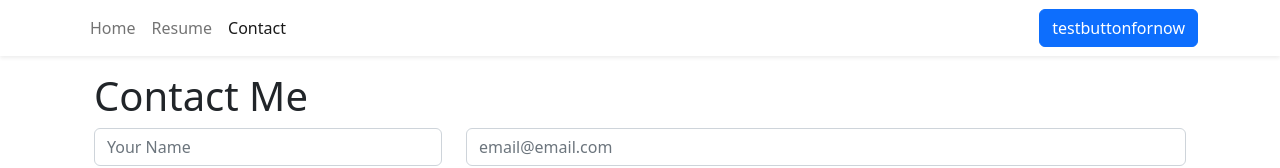
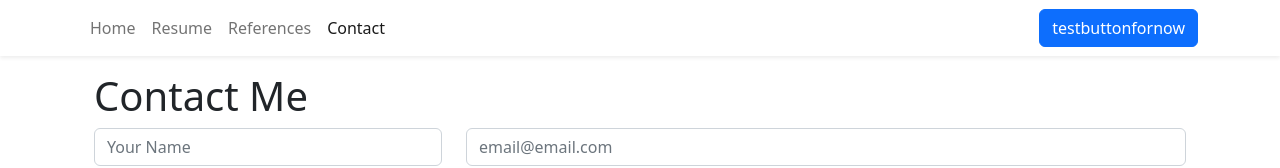
Before and after one commit to SJROHRXD/NICKYXD, a React (Vite) app: page /contact in a window 1280 px wide. Shown: the top 168 px of the page. Built offline with nearby package versions, Linux system fonts and the light colour scheme.

Commit message:
reference route, readme

```diff
--- a/src/App.tsx
+++ b/src/App.tsx
@@ -3,6 +3,7 @@ import { Container } from "react-bootstrap";
 import { Home } from "./pages/Home";
 import { Resume } from "./pages/Resume";
 import { Contact } from "./pages/Contact";
+import { References } from "./pages/References";
 import { Navbar } from "./components/Navbar";
 
 function App() {
@@ -13,6 +14,7 @@ function App() {
         <Routes>
           <Route path="/" element={<Home />} />
           <Route path="/resume" element={<Resume />} />
+          <Route path="/references" element={<References />} />
           <Route path="/contact" element={<Contact />} />
         </Routes>
       </Container>
--- a/src/components/Navbar.tsx
+++ b/src/components/Navbar.tsx
@@ -12,6 +12,9 @@ export function Navbar() {
           <Nav.Link to="/resume" as={NavLink}>
             Resume
           </Nav.Link>
+          <Nav.Link to="/references" as={NavLink}>
+            References
+          </Nav.Link>
           <Nav.Link to="/contact" as={NavLink}>
             Contact
           </Nav.Link>
--- a/src/pages/Resume.tsx
+++ b/src/pages/Resume.tsx
@@ -1,5 +1,3 @@
-// jobs render here
-
 export function Resume() {
   return (
     <div>
```
